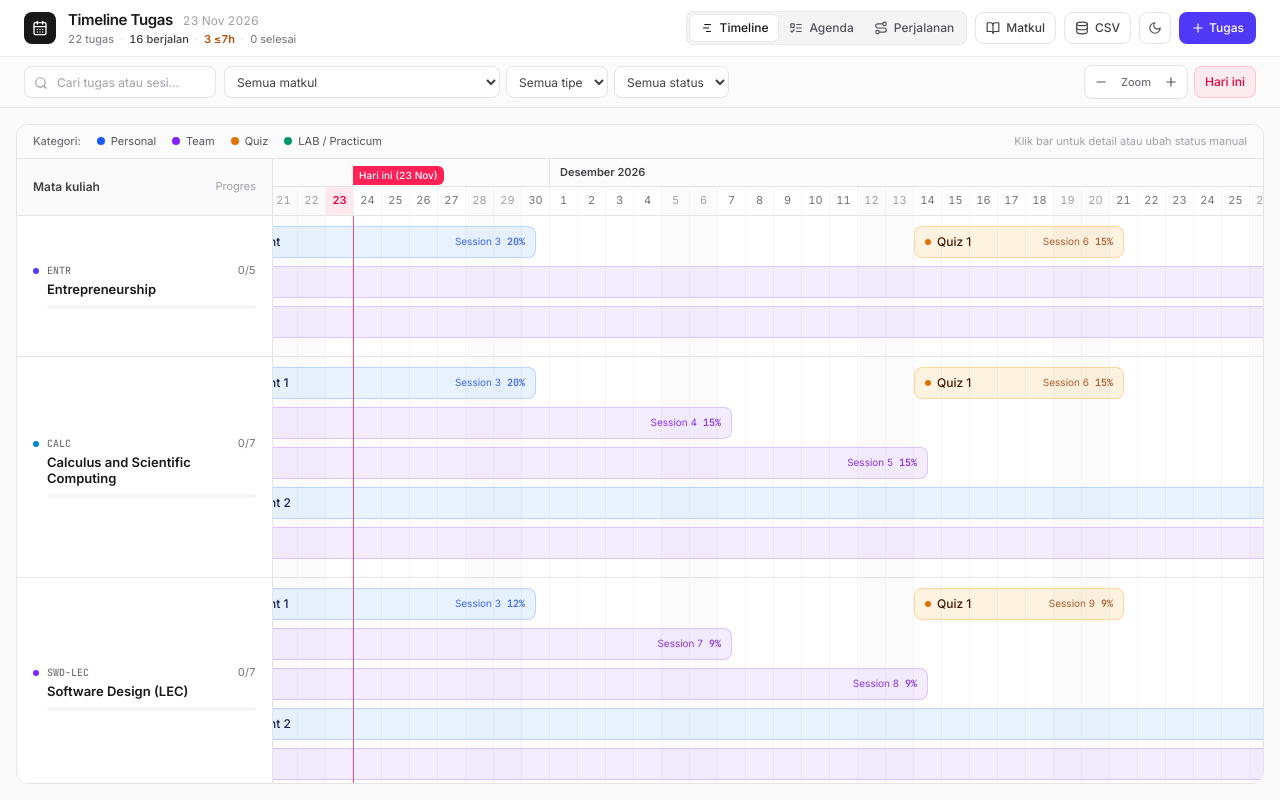
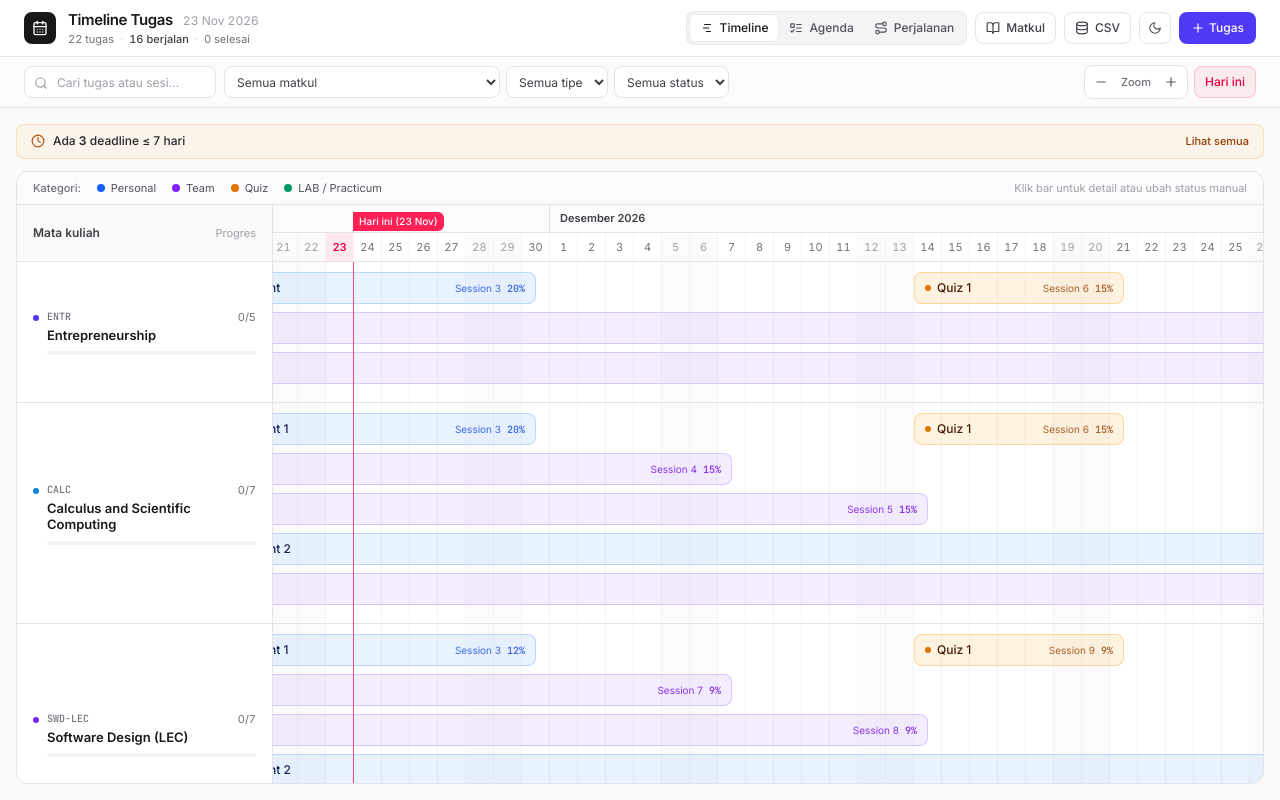
Before and after one commit to cperdiansyah/course-assigment, a React (Vite) app: page / in a window 1280 px wide. Built offline with nearby package versions, Linux system fonts and the light colour scheme.

Commit message:
feat: implement main application layout, header, and urgent strip components

```diff
--- a/src/App.tsx
+++ b/src/App.tsx
@@ -6,6 +6,7 @@ import { Header } from './components/Header';
 import { JourneyView } from './components/JourneyView';
 import { TaskModal } from './components/TaskModal';
 import { TimelineView } from './components/TimelineView';
+import { UrgentStrip } from './components/UrgentStrip';
 import { DEFAULT_COURSES, getSeedTasks } from './data/seed';
 import { useTheme } from './hooks/useTheme';
 import { Course, Task, TaskStatus, TaskType, ViewMode } from './types';
@@ -21,6 +22,7 @@ export default function App() {
   const [filterCourse, setFilterCourse] = useState<string>('ALL');
   const [filterType, setFilterType] = useState<'ALL' | TaskType>('ALL');
   const [filterStatus, setFilterStatus] = useState<'ALL' | TaskStatus>('ALL');
+  const [onlyUrgent, setOnlyUrgent] = useState(false);
   const [viewMode, setViewMode] = useState<ViewMode>(() =>
     typeof window !== 'undefined' && window.innerWidth < 640 ? 'agenda' : 'timeline',
   );
@@ -46,7 +48,7 @@ export default function App() {
     const urgent = tasks.filter((t) => {
       if (t.status === 'Completed') return false;
       const diffDays = (new Date(t.due).getTime() - today.getTime()) / MS_PER_DAY;
-      return diffDays >= 0 && diffDays <= 7;
+      return diffDays <= 7;
     }).length;
     return { total, completed, inProgress, urgent };
   }, [tasks, today]);
@@ -65,9 +67,12 @@ export default function App() {
       const matchCourse = filterCourse === 'ALL' || t.courseId === filterCourse;
       const matchType = filterType === 'ALL' || t.type === filterType;
       const matchStatus = filterStatus === 'ALL' || t.status === filterStatus;
-      return matchSearch && matchCourse && matchType && matchStatus;
+      const matchUrgent =
+        !onlyUrgent ||
+        (t.status !== 'Completed' && (new Date(t.due).getTime() - today.getTime()) / MS_PER_DAY <= 7);
+      return matchSearch && matchCourse && matchType && matchStatus && matchUrgent;
     });
-  }, [tasks, searchQuery, filterCourse, filterType, filterStatus, courseNameMap]);
+  }, [tasks, searchQuery, filterCourse, filterType, filterStatus, onlyUrgent, today, courseNameMap]);
 
   const visibleCourses = useMemo(
     () => (filterCourse === 'ALL' ? courses : courses.filter((c) => c.id === filterCourse)),
@@ -79,6 +84,7 @@ export default function App() {
     setFilterCourse('ALL');
     setFilterType('ALL');
     setFilterStatus('ALL');
+    setOnlyUrgent(false);
   };
 
   const handleOpenNewTask = () => {
@@ -176,6 +182,7 @@ export default function App() {
         onFilterTypeChange={setFilterType}
         filterStatus={filterStatus}
         onFilterStatusChange={setFilterStatus}
+        hasExtraFilter={onlyUrgent}
         onResetFilters={handleResetFilters}
         viewMode={viewMode}
         onViewModeChange={setViewMode}
@@ -188,6 +195,12 @@ export default function App() {
       />
 
       <main className="flex-1 flex flex-col overflow-hidden p-2.5 sm:p-4">
+        <UrgentStrip
+          urgentCount={stats.urgent}
+          active={onlyUrgent}
+          onToggle={() => setOnlyUrgent((v) => !v)}
+        />
+
         {viewMode === 'timeline' ? (
           <TimelineView
             courses={visibleCourses}
--- a/src/components/Header.tsx
+++ b/src/components/Header.tsx
@@ -35,6 +35,7 @@ interface HeaderProps {
   onFilterTypeChange: (t: 'ALL' | TaskType) => void;
   filterStatus: 'ALL' | TaskStatus;
   onFilterStatusChange: (s: 'ALL' | TaskStatus) => void;
+  hasExtraFilter?: boolean;
   onResetFilters: () => void;
   viewMode: ViewMode;
   onViewModeChange: (mode: ViewMode) => void;
@@ -61,6 +62,7 @@ export function Header({
   onFilterTypeChange,
   filterStatus,
   onFilterStatusChange,
+  hasExtraFilter = false,
   onResetFilters,
   viewMode,
   onViewModeChange,
@@ -72,6 +74,7 @@ export function Header({
   onOpenData,
 }: HeaderProps) {
   const hasActiveFilter =
+    hasExtraFilter ||
     searchQuery.trim() !== '' ||
     filterCourse !== 'ALL' ||
     filterType !== 'ALL' ||
@@ -99,22 +102,7 @@ export function Header({
                 <span>{stats.total} tugas</span>
                 <span className="mx-1.5 text-zinc-300 dark:text-zinc-700">·</span>
                 <span className="text-zinc-700 dark:text-zinc-300 font-medium">{stats.inProgress} berjalan</span>
-                {stats.urgent > 0 && (
-                  <>
-                    <span className="mx-1.5 text-zinc-300 dark:text-zinc-700">·</span>
-                    <button
-                      type="button"
-                      onClick={() =>
-                        onFilterStatusChange(filterStatus === 'In Progress' ? 'ALL' : 'In Progress')
-                      }
-                      className="text-amber-700 dark:text-amber-400 font-semibold hover:underline cursor-pointer"
-                      title="Filter tugas yang sedang berjalan"
-                    >
-                      {stats.urgent} &le;7h
-                    </button>
-                  </>
-                )}
-                <span className="hidden md:inline">
+                <span className="hidden sm:inline">
                   <span className="mx-1.5 text-zinc-300 dark:text-zinc-700">·</span>
                   {stats.completed} selesai
                 </span>
--- /dev/null
+++ b/src/components/UrgentStrip.tsx
@@ -0,0 +1,42 @@
+import { Clock, X } from 'lucide-react';
+
+interface UrgentStripProps {
+  urgentCount: number;
+  active: boolean;
+  onToggle: () => void;
+}
+
+export function UrgentStrip({ urgentCount, active, onToggle }: UrgentStripProps) {
+  if (urgentCount === 0 && !active) return null;
+
+  return (
+    <button
+      type="button"
+      onClick={onToggle}
+      aria-pressed={active}
+      className={`mb-2.5 sm:mb-3 w-full px-3 sm:px-3.5 py-2 rounded-lg border flex items-center justify-between gap-2 text-left transition-colors duration-150 active:scale-[0.995] cursor-pointer ${
+        active
+          ? 'bg-amber-500/15 dark:bg-amber-400/15 border-amber-500/50 dark:border-amber-400/40 text-amber-950 dark:text-amber-100'
+          : 'bg-amber-500/[0.06] dark:bg-amber-400/[0.06] border-amber-500/25 dark:border-amber-400/20 hover:bg-amber-500/10 dark:hover:bg-amber-400/10 text-zinc-800 dark:text-zinc-200'
+      }`}
+    >
+      <div className="flex items-center gap-2 min-w-0">
+        <Clock className="w-3.5 h-3.5 text-amber-700 dark:text-amber-400 shrink-0" />
+        <span className="text-xs font-medium truncate">
+          Ada <strong className="font-semibold tabular-nums">{urgentCount}</strong> deadline &le; 7 hari
+        </span>
+      </div>
+
+      <span className="text-[11px] font-medium text-amber-800 dark:text-amber-300 flex items-center gap-1 shrink-0">
+        {active ? (
+          <>
+            <span>Filter aktif</span>
+            <X className="w-3 h-3" />
+          </>
+        ) : (
+          <span>Lihat semua</span>
+        )}
+      </span>
+    </button>
+  );
+}
```
Also changed, not shown: 1 other file (tests, documents, lock files or other folders).
